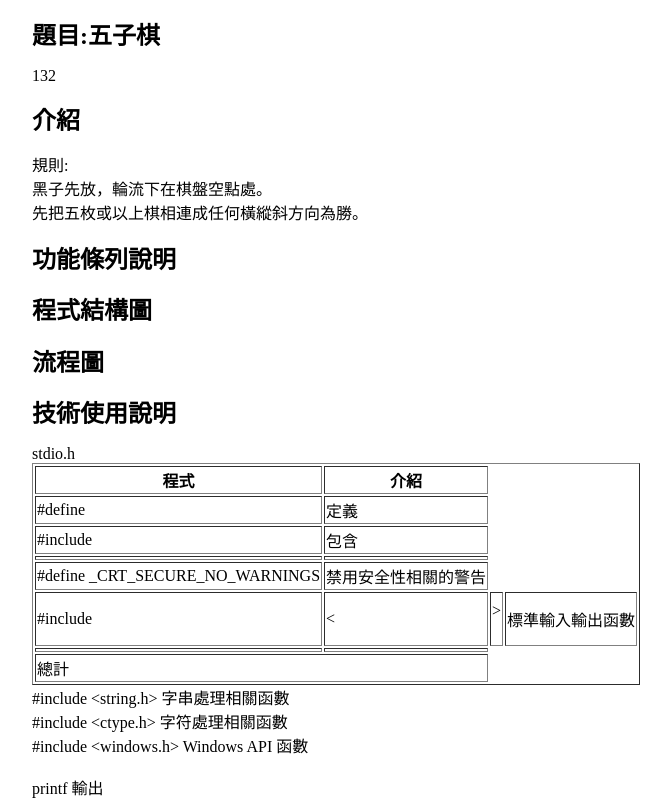
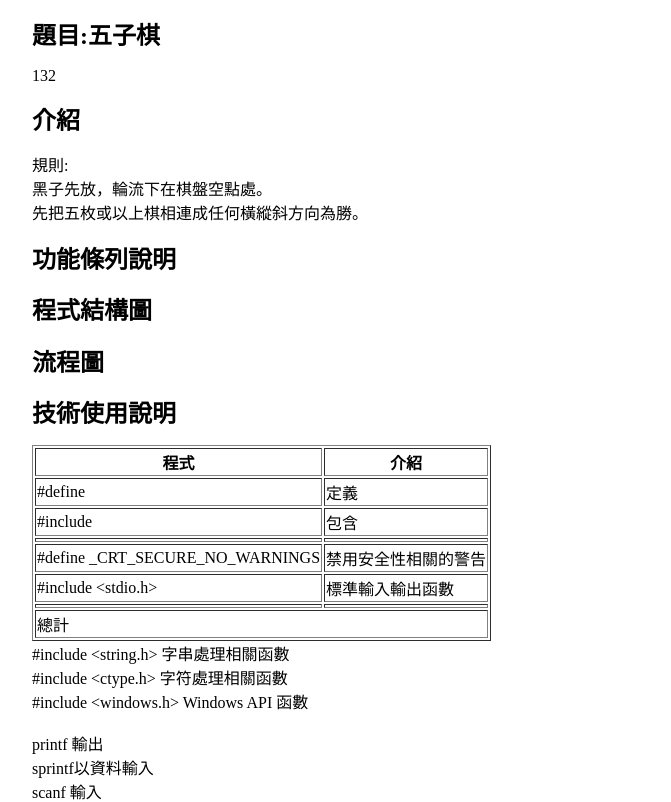
Before and after one commit to walkingglass/41243211, a plain HTML site: page index.html in a window 1280 px wide. Shown: the top 802 px of the page, without its empty margins (68-739 px from the left). Drawn offline with Linux system fonts and the light colour scheme.

Commit message:
Update index.html

```diff
--- a/index.html
+++ b/index.html
@@ -68,7 +68,7 @@
     </tr>
 
     <tr>
-      <td><p>#include <td>&lt;</td>stdio.h<td>&gt;</p></td></td>
+      <td>#include &lt;stdio.h&gt;</td></td>
       <td>標準輸入輸出函數</td>
     </tr>
 
```
